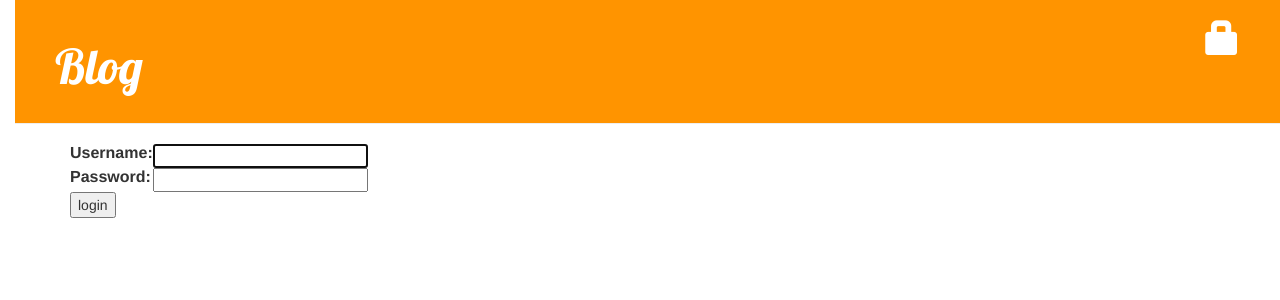
After one commit to akaJedi/django-test, a Django app: page /accounts/login/ in a window 1280 px wide. The commit adds this page. Shown: the top 300 px of the page. Run offline with Django 3.2, Linux system fonts and the light colour scheme; some libraries are stand-ins or nearby versions.

Commit message:
security and login form

```diff
--- a/blog/templates/blog/base.html
+++ b/blog/templates/blog/base.html
@@ -10,10 +10,13 @@
 	<body>
 	    <div class="page-header">
 		{% if user.is_authenticated %}
-			<a href="{% url 'post_new' %}" class="top-menu"><span class="glyphicon glyphicon-plus"></span></a>
-			<a href="{% url 'post_draft_list' %}" class="top-menu"><span class="glyphicon glyphicon-edit"></span></a>
+        		<a href="{% url 'post_new' %}" class="top-menu"><span class="glyphicon glyphicon-plus"></span></a>
+		        <a href="{% url 'post_draft_list' %}" class="top-menu"><span class="glyphicon glyphicon-edit"></span></a>
+		        <p class="top-menu">Hello {{ user.username }} <small>(<a href="{% url 'logout' %}">Log out</a>)</small></p>
+		{% else %}
+		        <a href="{% url 'login' %}" class="top-menu"><span class="glyphicon glyphicon-lock"></span></a>
 		{% endif %}
-	        <h1><a href="/">Django Blog</a></h1>
+	        <h1><a href="/">Blog</a></h1>
 	    </div>
 	    <div class="content container">
 	        <div class="row">
--- /dev/null
+++ b/blog/templates/registration/login.html
@@ -0,0 +1,24 @@
+{% extends "blog/base.html" %}
+
+{% block content %}
+    {% if form.errors %}
+        <p>Your username and password didn't match. Please try again.</p>
+    {% endif %}
+
+    <form method="post" action="{% url 'login' %}">
+    {% csrf_token %}
+        <table>
+        <tr>
+            <td>{{ form.username.label_tag }}</td>
+            <td>{{ form.username }}</td>
+        </tr>
+        <tr>
+            <td>{{ form.password.label_tag }}</td>
+            <td>{{ form.password }}</td>
+        </tr>
+        </table>
+
+        <input type="submit" value="login" />
+        <input type="hidden" name="next" value="{{ next }}" />
+    </form>
+{% endblock %}
--- a/blog/views.py
+++ b/blog/views.py
@@ -38,13 +38,16 @@ def post_edit(request, pk):
     else:
         form = PostForm(instance=post)
     return render(request, 'blog/post_edit.html', {'form': form})
+@login_required
 def post_draft_list(request):
     posts = Post.objects.filter(published_date__isnull=True).order_by('created_date')
     return render(request, 'blog/post_draft_list.html', {'posts': posts})
+@login_required
 def post_publish(request, pk):
     post = get_object_or_404(Post, pk=pk)
     post.publish()
     return redirect('post_detail', pk=pk)
+@login_required
 def post_remove(request, pk):
     post = get_object_or_404(Post, pk=pk)
     post.delete()
--- a/mysite/settings.py
+++ b/mysite/settings.py
@@ -24,9 +24,6 @@ SECRET_KEY = '_e%nozzx2bnvz=pzj5x1qv1_ihg58kh9x0^r0h&668#=9es^%5'
 
 # SECURITY WARNING: don't run with debug turned on in production!
 DEBUG = True
-
-ALLOWED_HOSTS = []
-
 
 # Application definition
 
@@ -121,3 +118,4 @@ USE_TZ = True
 STATIC_URL = '/static/'
 STATIC_ROOT = os.path.join(BASE_DIR, 'static')
 ALLOWED_HOSTS = ['127.0.0.1', '.pythonanywhere.com']
+LOGIN_REDIRECT_URL = '/'
--- a/mysite/urls.py
+++ b/mysite/urls.py
@@ -15,8 +15,11 @@ Including another URLconf
 """
 from django.conf.urls import include,url
 from django.contrib import admin
+from django.contrib.auth import views
 
 urlpatterns = [
     url(r'^admin/', admin.site.urls),
+    url(r'^accounts/login/$', views.login, name='login'),
+    url(r'^accounts/logout/$', views.logout, name='logout', kwargs={'next_page': '/'}),
     url(r'', include('blog.urls')),
 ]
```
